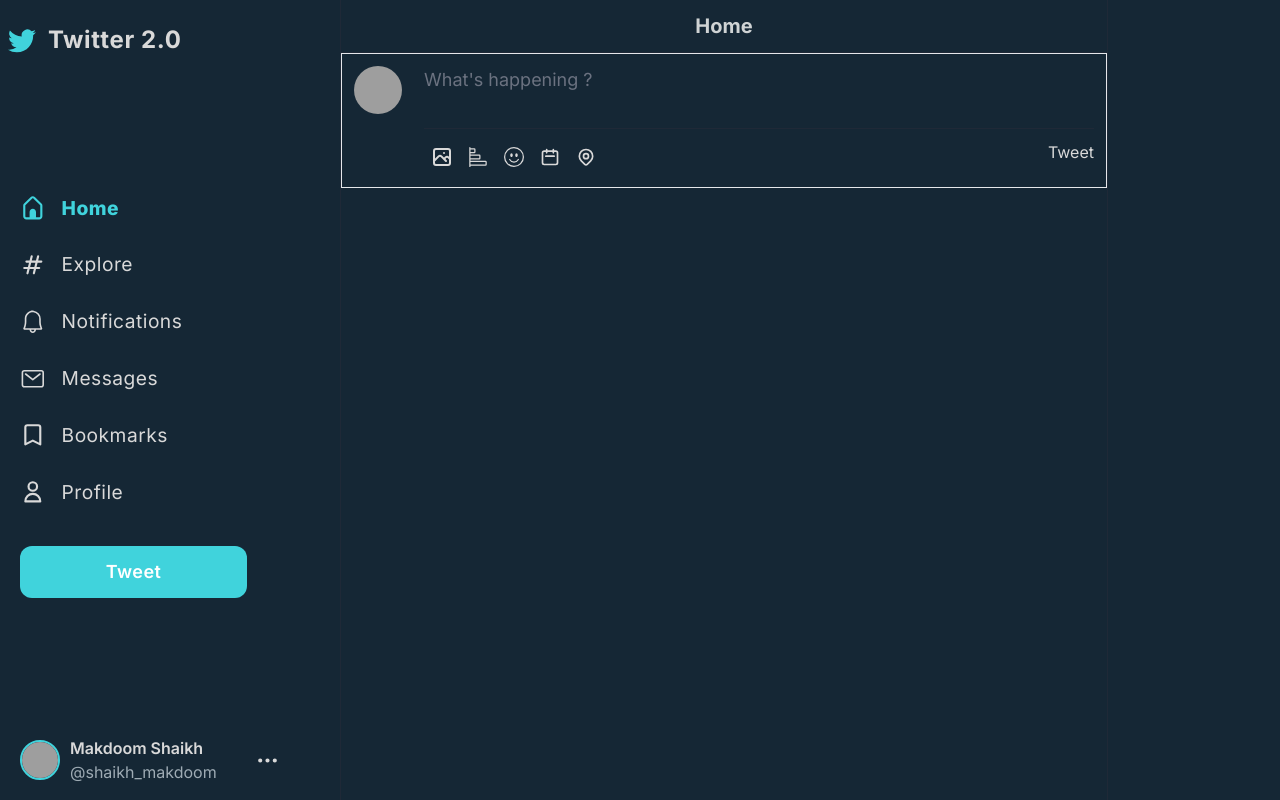
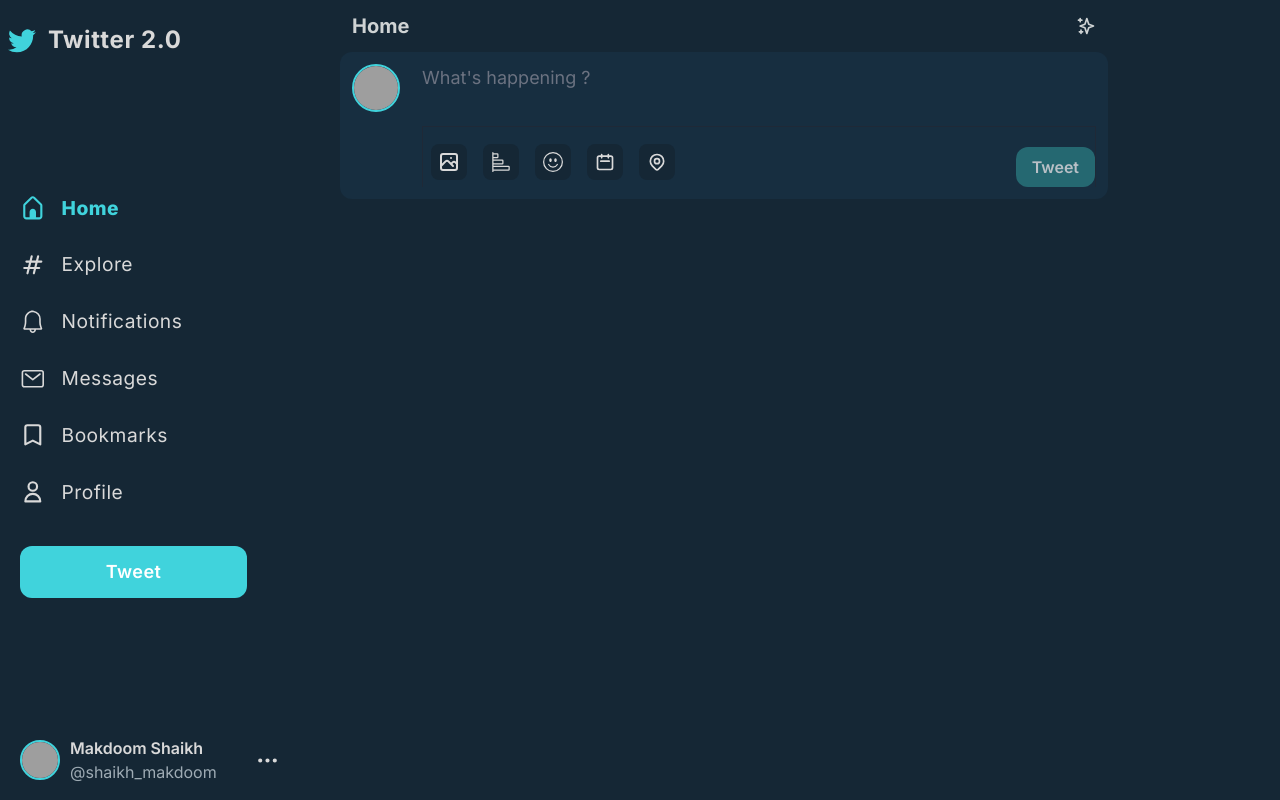
Before and after one commit to makdoom/twitter-2.0, a Next.js app: page / in a window 1280 px wide. Built offline with nearby package versions, Linux system fonts and the light colour scheme; grey boxes are pictures that could not be loaded.

Commit message:
modified input tweet component

```diff
--- a/components/Feed.jsx
+++ b/components/Feed.jsx
@@ -3,10 +3,10 @@
 
 const Feed = () => {
   return (
-    <div className="flex-grow sm:ml-[65px] xl:ml-[340px] border-l border-r border-gray-800 max-w-3xl">
-      <div className="text-primaryText flex justify-center items-center py-3 px-3 sticky top-0 z-50 border-b border-gray-800">
+    <div className="flex-grow sm:ml-[65px] xl:ml-[340px] max-w-3xl">
+      <div className="text-primaryText flex justify-between items-center py-3 px-3 sticky top-0 z-50 ">
         <p className="font-bold text-lg  sm:text-xl">Home</p>
-        {/* <HiOutlineSparkles fontSize={20} className="font-bold cursor-pointer" /> */}
+        <HiOutlineSparkles fontSize={20} className="font-bold cursor-pointer" />
       </div>
 
       {/* Input Tweet  */}
--- a/components/InputTweet.jsx
+++ b/components/InputTweet.jsx
@@ -27,11 +27,13 @@
   console.log(tweetInput);
 
   return (
-    <div className={` border p-3 space-x-3 flex overflow-y-scroll`}>
+    <div
+      className={`p-3 space-x-3 flex overflow-y-scroll bg-secondaryBackground rounded-xl`}
+    >
       <img
         src="https://lh3.googleusercontent.com/ogw/ADea4I6K2Iff2mb3KD9xK-vNjlz6HALyQO8g5G_4x_KlHmk=s32-c-mo"
         alt="user-profile"
-        className="h-12 w-12 rounded-full xl:mr-2.5"
+        className="h-12 w-12 rounded-full xl:mr-2.5 border-2 border-primaryColor"
       />
       <div className="w-full divide-y divide-gray-800">
         <div>
@@ -60,7 +62,7 @@
           )}
         </div>
 
-        <div className="flex items-center justify-between">
+        <div className="flex items-center justify-between border">
           <div className="flex items-center mt-2.5">
             <div className="icon" onClick={() => filePickerRef.current.click()}>
               <HiOutlinePhotograph className="text-2xl text-primary" />
@@ -99,7 +101,12 @@
               />
             )}
           </div>
-          <button> Tweet </button>
+          <button
+            className="mt-5 ml-3 rounded-xl px-4 py-2 text-base font-semibold bg-primaryColor text-white hover:bg-hoverPrimary transition duration-200 ease-linear disabled:bg-disabledBg disabled:opacity-70"
+            disabled={!tweetInput.trim() && !selectedFile}
+          >
+            Tweet
+          </button>
         </div>
       </div>
     </div>
--- a/pages/index.js
+++ b/pages/index.js
@@ -1,5 +1,4 @@
 import Head from "next/head";
-import Image from "next/image";
 import Feed from "../components/Feed";
 import Sidebar from "../components/Sidebar";
 import Widget from "../components/Widget";
@@ -8,7 +7,7 @@
   return (
     <div>
       <Head>
-        <title>Twitter Clone</title>
+        <title>Twitter 2.0</title>
         <meta name="description" content="Generated by Twitter Clone" />
         <link rel="icon" href="/favicon.ico" />
       </Head>
--- a/styles/globals.css
+++ b/styles/globals.css
@@ -12,7 +12,7 @@
     @apply hover:bg-[#d9d9d9] hover:bg-opacity-10 rounded-full cursor-pointer  transition duration-200 ease-linear;
   }
   .icon {
-    @apply cursor-pointer w-9 h-9 hover:bg-[#1d9bf0] hover:bg-opacity-20 p-1 flex justify-center items-center rounded-full transition duration-200 ease-linear;
+    @apply cursor-pointer w-9 h-9 mx-2 hover:bg-[#1d9bf0] hover:bg-opacity-20 p-1 bg-primaryBackground hover:text-primaryColor flex justify-center items-center rounded-lg transition duration-200 ease-linear;
   }
 }
 
--- a/tailwind.config.js
+++ b/tailwind.config.js
@@ -8,13 +8,14 @@
       colors: {
         primaryBackground: "#152735",
         secondaryBackground: "#172e40",
+        primaryText: "#cfd3d4",
+        secondaryText: "#9eabb4",
         hoverBackground: "#17364a",
         primaryColor: "#40d3dc",
         hoverPrimary: "#3ac2ca",
+        disabledBg: "#2d8287",
         // primaryText: "#d9d9d9",
         // secondaryText: "#6e767d",
-        primaryText: "#cfd3d4",
-        secondaryText: "#9eabb4",
       },
     },
     fontFamily: {
```
